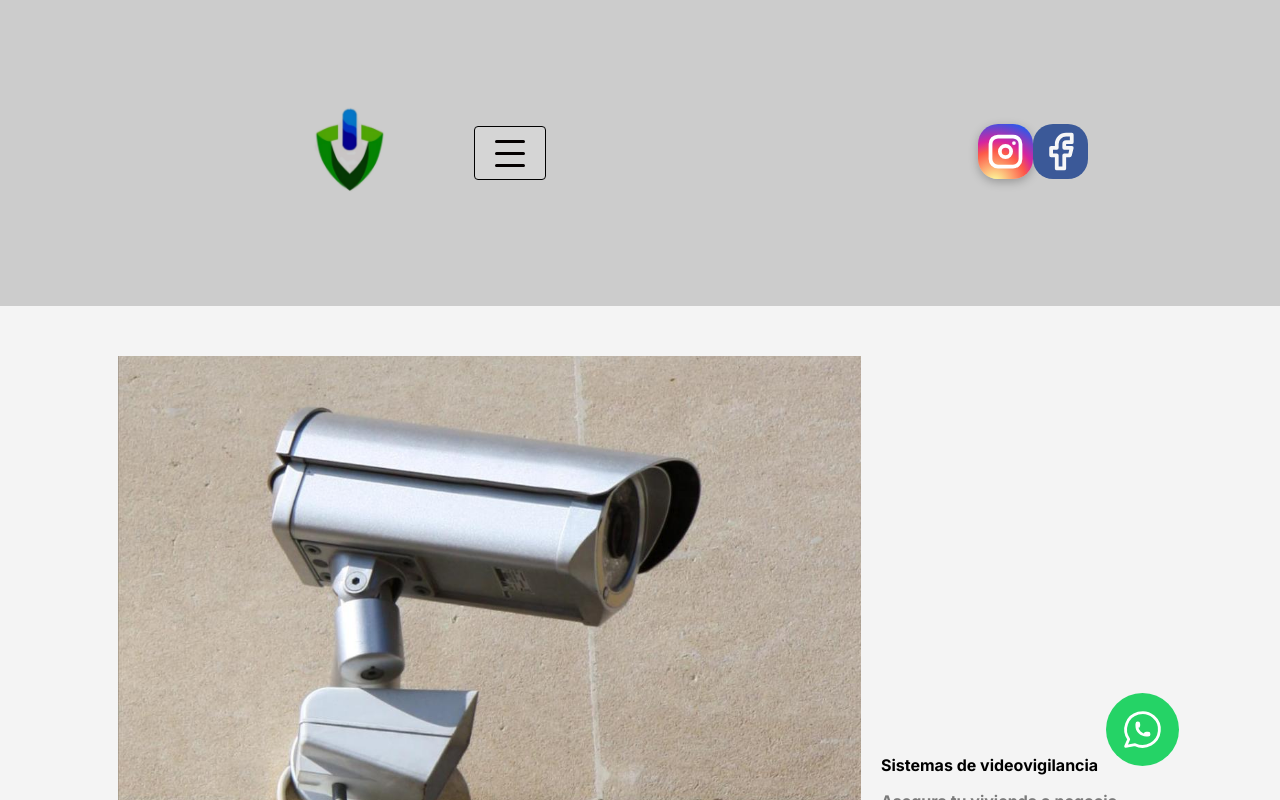
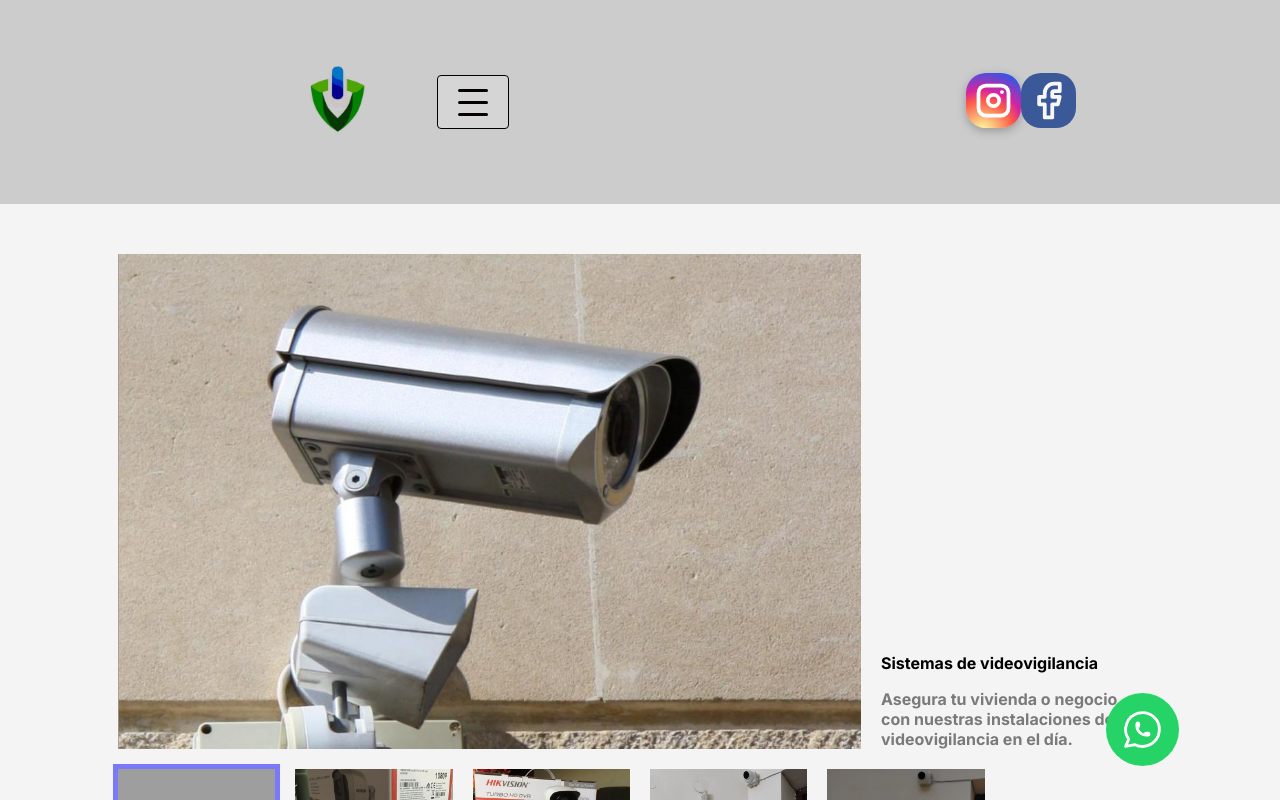
Before and after one commit to est3banst/hugoelect, a React (Vite) app: page /cctv in a window 1280 px wide. Shown: the top 800 px of the page. Built offline with nearby package versions, Linux system fonts and the light colour scheme; grey boxes are pictures that could not be loaded; a web font is replaced by a local one.

Commit message:
fixed ss

```diff
--- a/src/assets/Nav.css
+++ b/src/assets/Nav.css
@@ -14,7 +14,7 @@
 
 .title-container {
       display: flex;
-      padding: 16px;
+      padding: 0 16px;
       justify-content: space-around;
       align-items: center;
       width: 100%;
@@ -23,15 +23,14 @@
    }
 
    .logo-container {
-      padding: 10px 0;
       animation: shift 5s ease-in-out infinite alternate;
       transform: skewX(0deg);
       mix-blend-mode: multiply;
       z-index: 90;
     }
     .saltologo {
-        width: 250px;
-        min-width: 200px;
+        width: 200px;
+        min-width: 180px;
     }
 
 .container-menu-logo {
@@ -156,7 +155,7 @@
     width: 100%;
     z-index: 888;
     list-style-type: none;background: rgb(212,208,208);
-    background-color: #dddddd;
+    background-color: #cccccc;
     color: white;
     transition: all 350ms ease-in-out;
     padding: 2rem;
```
